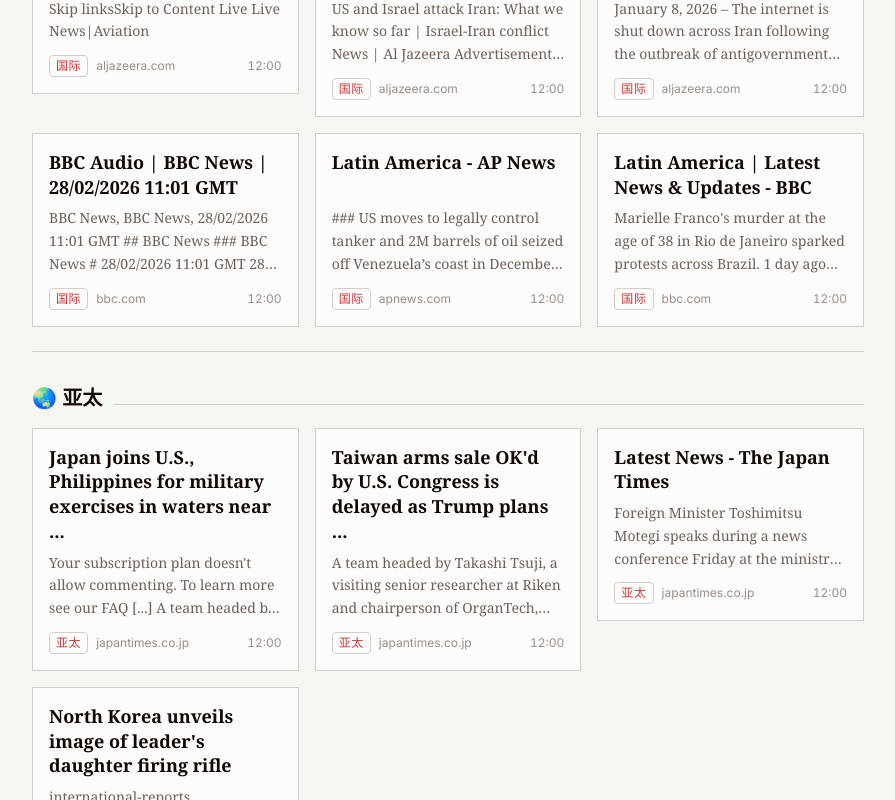
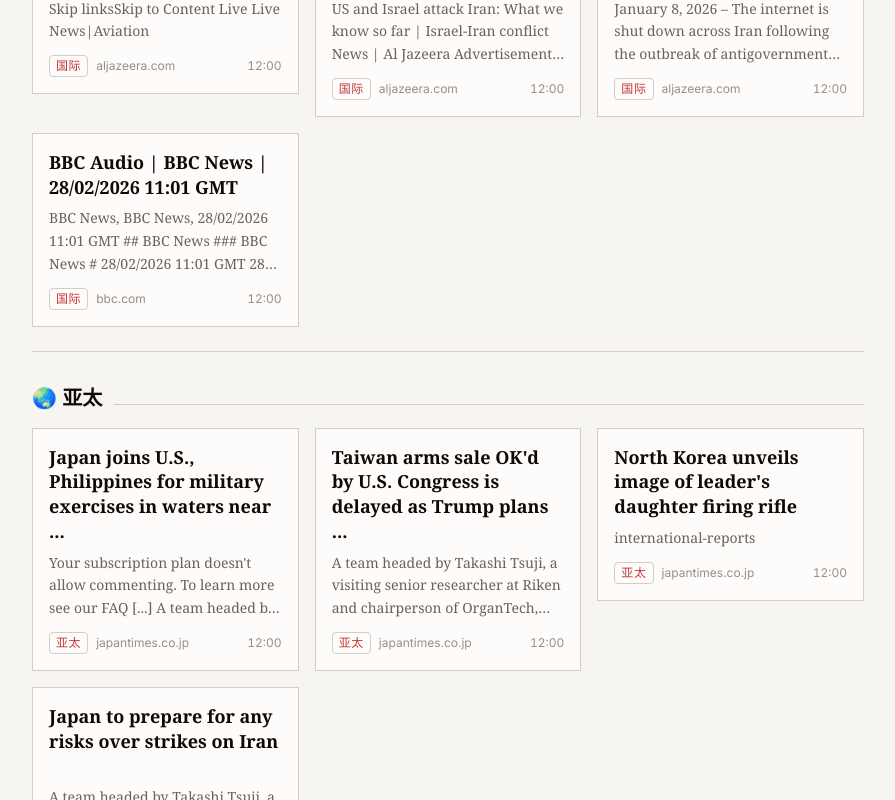
Before and after one commit to trynewthin/VercelWeb, a React (Vite) app in the folder dailynews/: page / in a window 1280 px wide. Shown: the part 1180-1980 px from the top of the page, without its empty margins (192-1087 px from the left). Built offline with nearby package versions, Linux system fonts and the light colour scheme.

Commit message:
📰 update daily news 2026-02-28

```diff
--- a/dailynews/public/news.yaml
+++ b/dailynews/public/news.yaml
@@ -69,18 +69,6 @@
         time: "12:00"
         tag: 国际
         url: "https://www.bbc.com/audio/play/w172zwx4jg6z7c7"
-      - title: Latin America - AP News
-        summary: "### US moves to legally control tanker and 2M barrels of oil seized off Venezuela’s coast in December European Commission President Ursula von der Leyen prepares to address the au…"
-        source: apnews.com
-        time: "12:00"
-        tag: 国际
-        url: "https://apnews.com/hub/latin-america"
-      - title: Latin America | Latest News & Updates - BBC
-        summary: Marielle Franco's murder at the age of 38 in Rio de Janeiro sparked protests across Brazil. 1 day ago Latin America ## Mexico hunts 23 inmates sprung from jail during wave of viol…
-        source: bbc.com
-        time: "12:00"
-        tag: 国际
-        url: "https://www.bbc.com/news/world/latin_america"
 
   - name: 🌏 亚太
     items:
@@ -96,18 +84,18 @@
         time: "12:00"
         tag: 亚太
         url: "https://www.japantimes.co.jp/news/2026/02/28/asia-pacific/politics/us-taiwan-arms-sales-delayed/"
-      - title: Latest News - The Japan Times
-        summary: Foreign Minister Toshimitsu Motegi speaks during a news conference Friday at the ministry. Japanese officials are currently examining other countries' responses to U.S. President…
-        source: japantimes.co.jp
-        time: "12:00"
-        tag: 亚太
-        url: "https://www.japantimes.co.jp/latest-news"
       - title: North Korea unveils image of leader's daughter firing rifle
         summary: international-reports ## Latest News ##### In your social network Facebook ##### In your inbox SIGN ME UP ##### In your social network Facebook ##### In your inbox SIGN ME UP The…
         source: japantimes.co.jp
         time: "12:00"
         tag: 亚太
         url: "https://www.japantimes.co.jp/news/2026/02/28/asia-pacific/north-korea-kim-ju-ae/"
+      - title: Japan to prepare for any risks over strikes on Iran
+        summary: A team headed by Takashi Tsuji, a visiting senior researcher at Riken and chairperson of OrganTech, has identified a previously unknown “third cell” essential for fully regenerati…
+        source: japantimes.co.jp
+        time: "12:00"
+        tag: 亚太
+        url: "https://www.japantimes.co.jp/news/2026/02/28/japan/japan-iran-risks-prepare/"
 
   - name: 🇨🇳 中国
     items:
@@ -165,6 +153,12 @@
         time: "12:00"
         tag: 科技
         url: "https://www.bbc.com/news/articles/c39jj9vkr34o"
+      - title: The Manchester-made tool reducing space satellite crashes - BBC
+        summary: "Lead author John Mackintosh, PhD researcher at The University of Manchester, said: \"Our research addresses what is described as a \"space sustainability paradox\", the risk that usi…"
+        source: bbc.com
+        time: "12:00"
+        tag: 科技
+        url: "https://www.bbc.com/news/articles/cy57k5q2945o"
 
   - name: 🧩 其他
     items:
--- a/dailynews/scripts/generate_from_tavily.mjs
+++ b/dailynews/scripts/generate_from_tavily.mjs
@@ -140,6 +140,7 @@
     /\/topics\//,
     /\/tag\//,
     /\/topic\//,
+    /\/hub\//,
     /\/index\.html$/,
     /\/live\//,
     /\/live-/,
@@ -158,6 +159,14 @@
   if (/scmp\.com\/$/.test(u)) return true;
   if (/scmp\.com\/news\/[a-z-]+\/?$/.test(u)) return true;
 
+  // AP hub pages
+  if (/apnews\.com\/hub\//.test(u)) return true;
+
+  // BBC topic/region landing pages
+  if (/bbc\.com\/news\/world\/[a-z_]+\/?$/.test(u)) return true;
+
+  // Japan Times landing pages
+  if (/japantimes\.co\.jp\/(?:latest-news|latest_news)\/?$/.test(u)) return true;
   // generic homepage-only URLs
   try {
     const uu = new URL(url);
```
